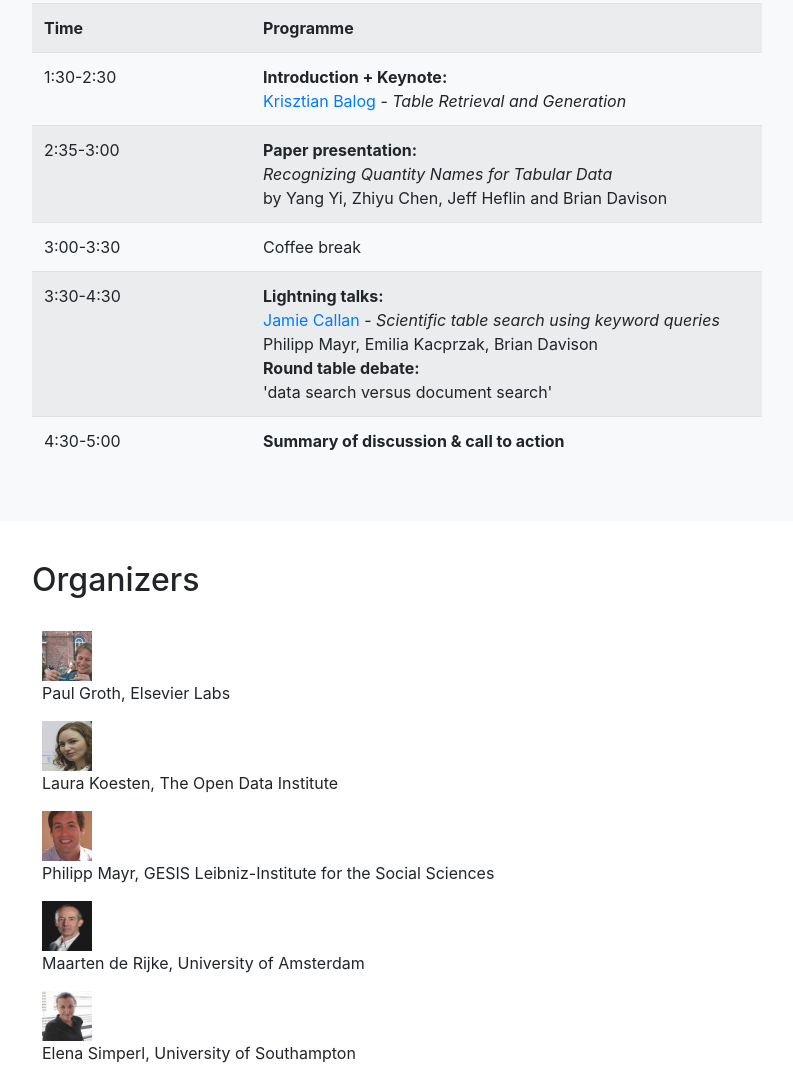
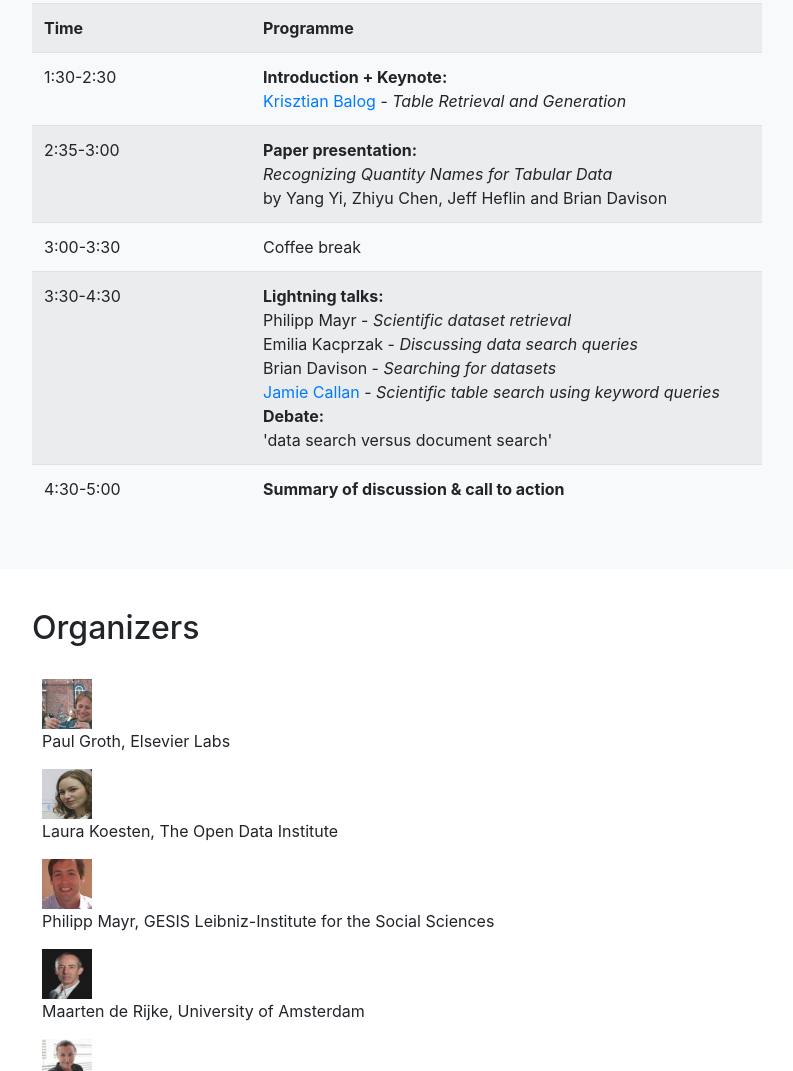
Before and after one commit to datasearch-ws/2018, a plain HTML site: page index.html in a window 1280 px wide. Shown: the part 2745-3816 px from the top of the page, without its empty margins (243-1036 px from the left). Drawn offline with Linux system fonts and the light colour scheme.

Commit message:
shedule update

```diff
--- a/index.html
+++ b/index.html
@@ -191,7 +191,7 @@
                     </tr>
                     <tr>
                       <td>3:30-4:30</td>
-                      <td> <strong>Lightning talks: </strong>  <br> <a href="http://www.cs.cmu.edu/~callan/">Jamie Callan</a> - <i> Scientific table search using keyword queries </i> <br> Philipp Mayr, Emilia Kacprzak, Brian Davison <br>  <strong> Round table debate: </strong> <br>'data search versus document search'</td>
+                      <td> <strong>Lightning talks: </strong>  <br>  Philipp Mayr - <i>Scientific dataset retrieval</i> <br> Emilia Kacprzak - <i> Discussing data search queries </i>  <br> Brian Davison - <i> Searching for datasets </i>  <br> <a href="http://www.cs.cmu.edu/~callan/">Jamie Callan</a> - <i> Scientific table search using keyword queries </i> <br>  <strong> Debate: </strong> <br>'data search versus document search'</td>
                     </tr>
                     <tr>
                       <td>4:30-5:00</td>
```
